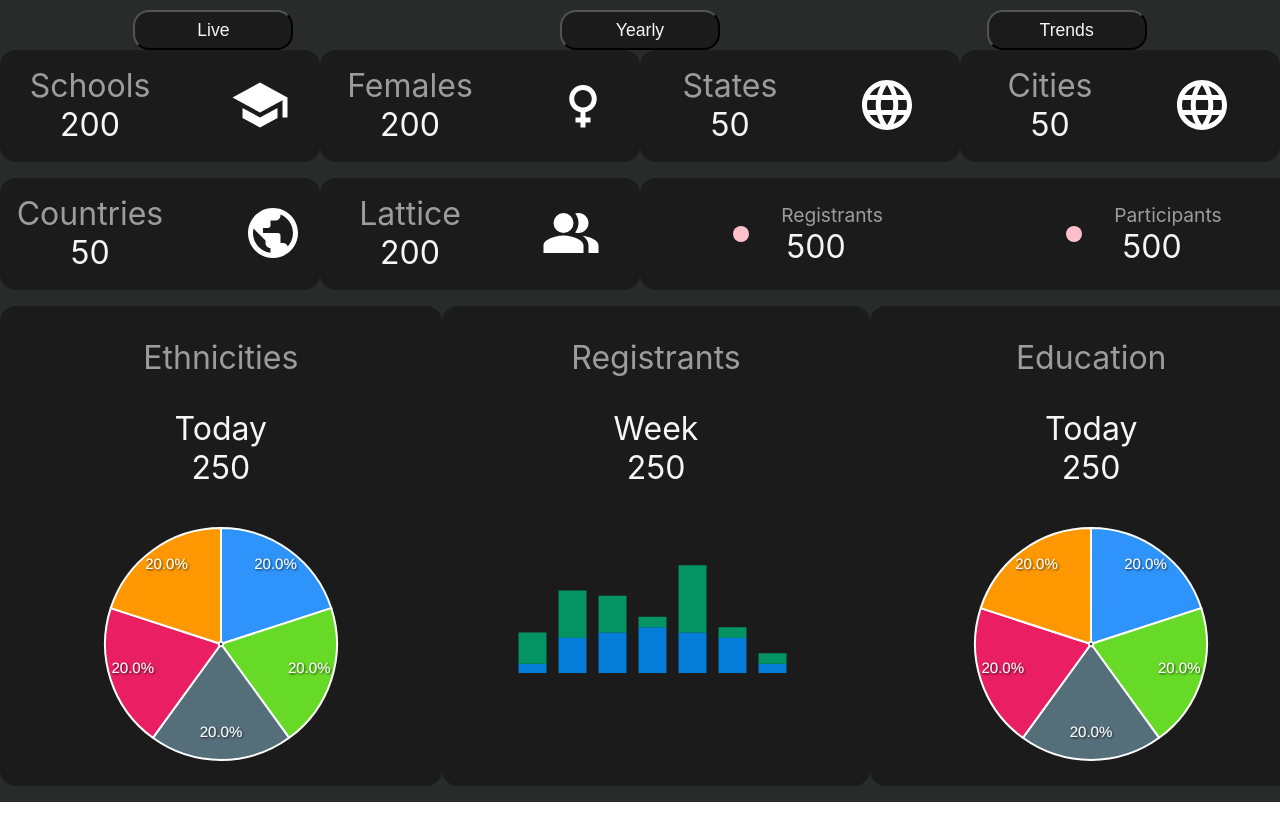
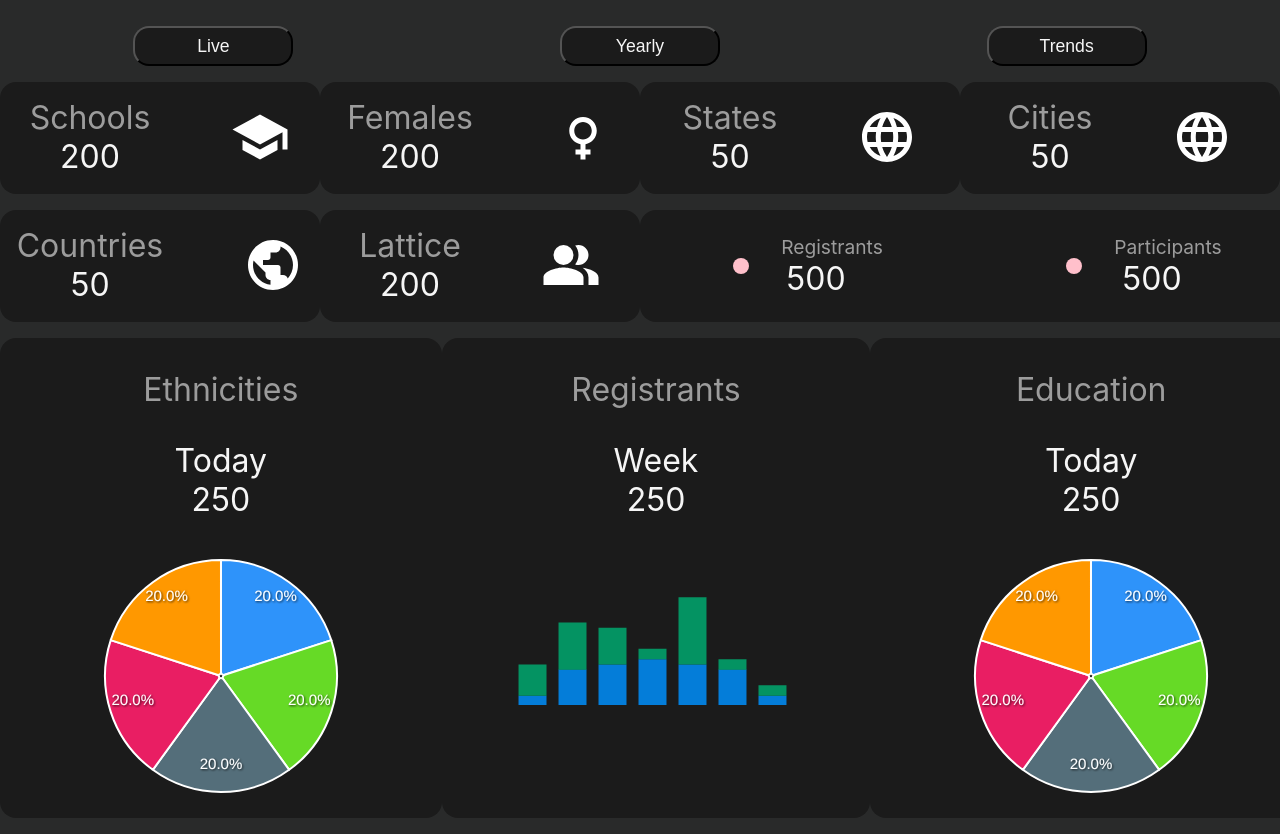
Before and after one commit to nishilfaldu/react-dashboard, a React (Create React App) app: page /trends in a window 1280 px wide. Shown: the top 834 px of the page. Before the commit the page ends 802 px from the top, so only its background shows below. Built offline with nearby package versions, Linux system fonts and the light colour scheme.

Commit message:
padding nav buttons

```diff
--- a/src/components/router/NavRoutes.js
+++ b/src/components/router/NavRoutes.js
@@ -12,6 +12,8 @@ const StyledRow = styled.div`
     display: flex;
     align-items: center;
     justify-content: space-around;
+    padding-bottom: 1rem;
+    padding-top: 1rem;
 `
 
 const NavRoutes = function(){
```
